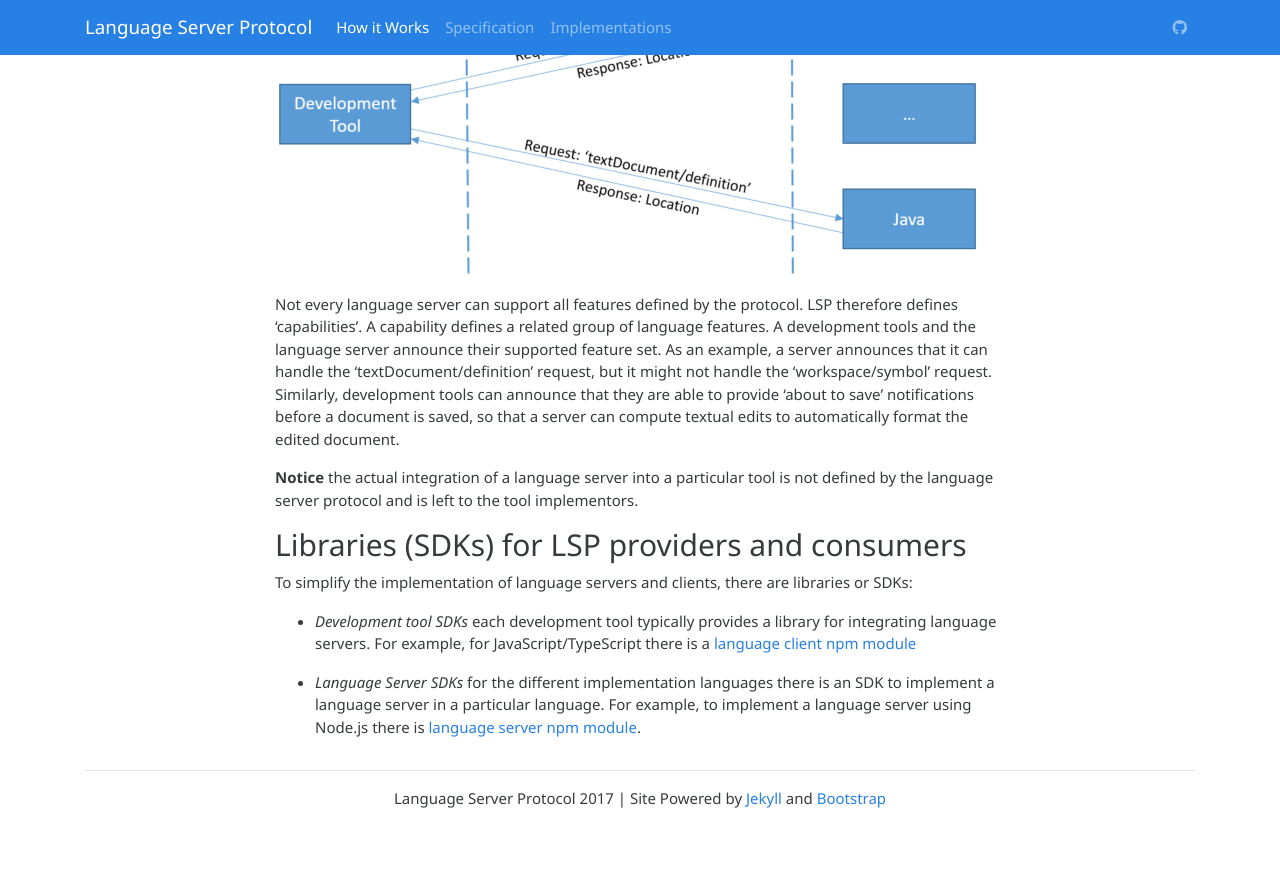
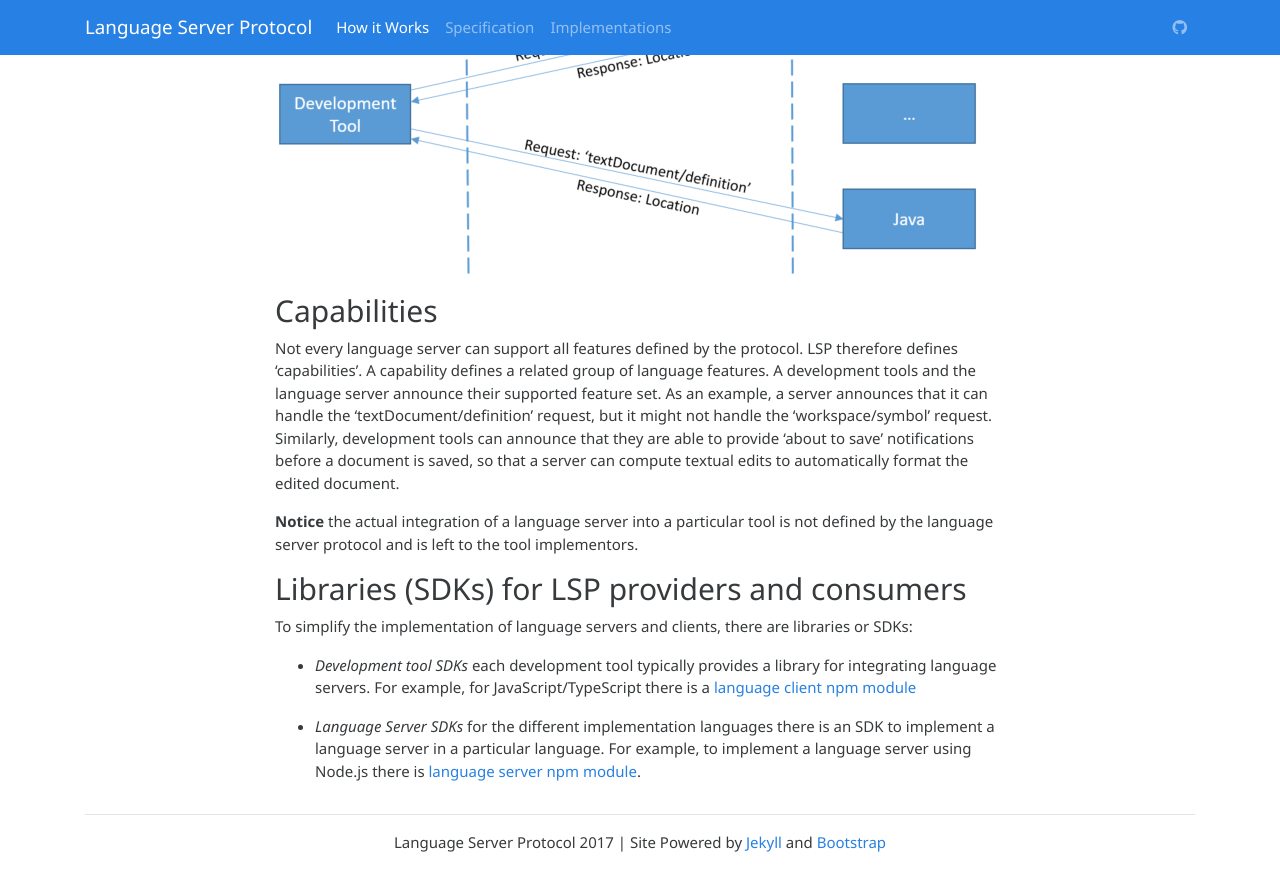
Before and after one commit to microsoft/language-server-protocol, a Jekyll site: the page built from howItWorks.md, in a window 1280 px wide and 900 px high, scrolled down 2096 px. Shown: the top 891 px of the window. Built offline with Jekyll 4.4.1, drawn with Linux system fonts in a browser that asks for light colours; nearby versions of some CDN libraries; before the commit the page ends 2952 px from its top, so only the background shows below that.

Commit message:
Introduced a section title for capabilities

```diff
--- a/howItWorks.md
+++ b/howItWorks.md
@@ -65,6 +65,8 @@ When a user is working with different languages, a development tool usually star
 
 <img src="./img/language-server.png" class="img-fluid" alt="language server protocol">
 
+## Capabilities
+
 Not every language server can support all features defined by the protocol. LSP therefore defines  'capabilities'. A capability defines a related group of language features. A development tools and the language server announce their supported feature set. As an example, a server announces that it can handle the 'textDocument/definition' request, but it might not handle the 'workspace/symbol' request. Similarly, development tools can announce that they are able to provide 'about to save' notifications before a document is saved, so that a server can compute textual edits to automatically format the edited document.
 
 **Notice** the actual integration of a language server into a particular tool is not defined by the language server protocol and is left to the tool implementors.
```
